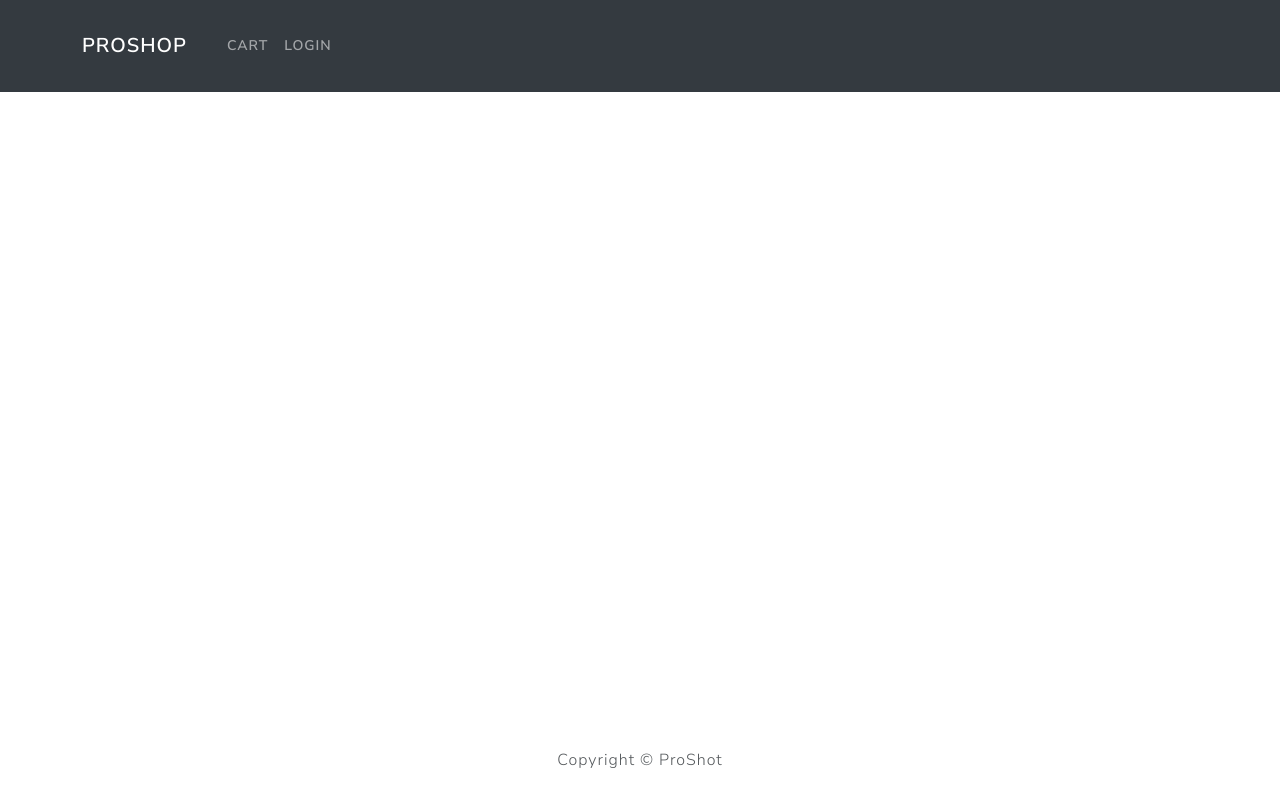
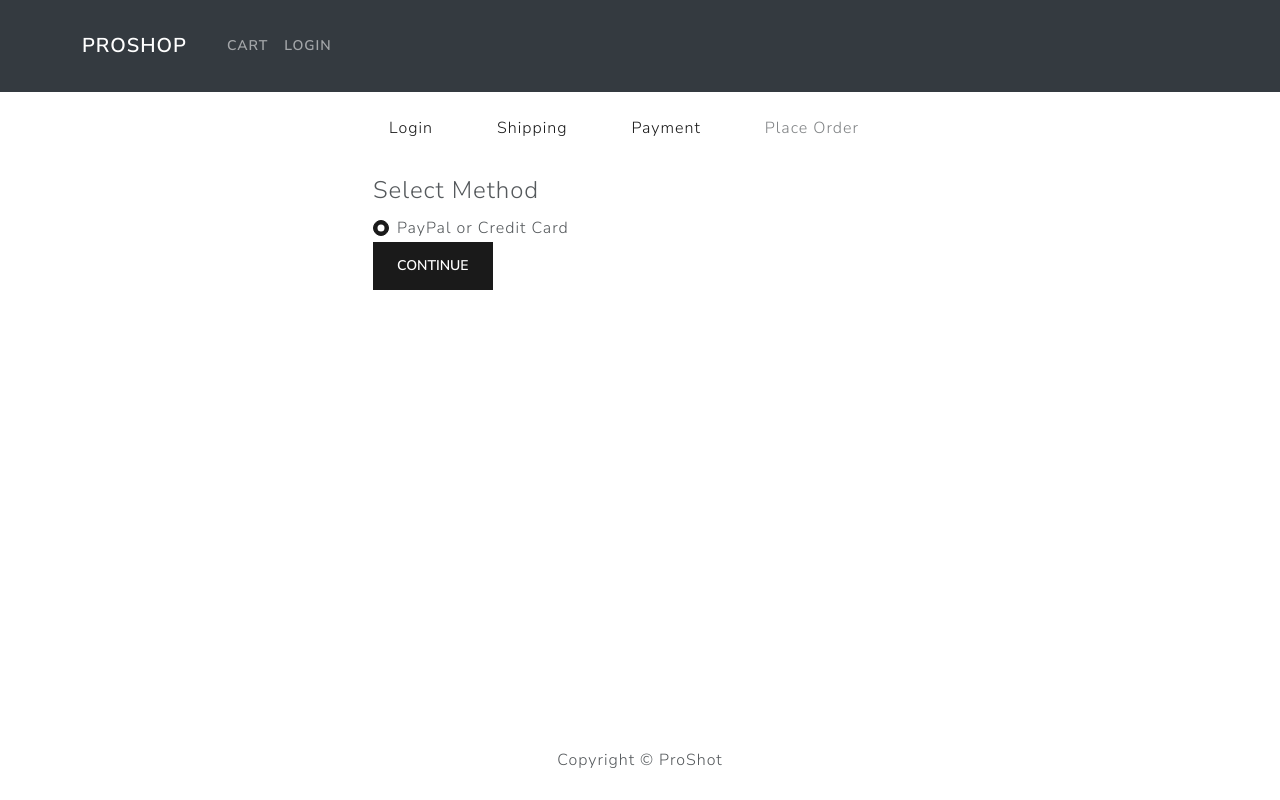
Before and after one commit to SohamBK/django_proshop, a React (Create React App) app in the folder FE/: page /payment in a window 1280 px wide. Built offline with nearby package versions, Linux system fonts and the light colour scheme; the HTML template or start-up script is replaced by a standard one.

Commit message:
'payment'

```diff
--- a/FE/src/App.js
+++ b/FE/src/App.js
@@ -9,6 +9,7 @@
 import RegisterScreen from './screens/RegisterScreen.js';
 import ProfileScreen from './screens/ProfileScreen.js';
 import ShippingScreen from './screens/ShippingScreen.js';
+import PaymentScreen from './screens/PaymentScreen.js';
 
 function App() {
   return (
@@ -24,6 +25,7 @@
             <Route path='/register' element={<RegisterScreen/>}/>
             <Route path='/user-profile' element={<ProfileScreen/>}/>
             <Route path='/shipping' element={<ShippingScreen />} />
+            <Route path='/payment' element={<PaymentScreen />} />
           </Routes>
         </Container>
       </main>
--- a/FE/src/features/cartSlice.js
+++ b/FE/src/features/cartSlice.js
@@ -36,7 +36,7 @@
         },
         savePaymentMethod: (state, action) => {
             state.paymentMethod = action.payload;
-            localStorage.setItem('paymentMethod', JSON.stringify(state.paymentMethod));
+            localStorage.setItem('paymentMethod', JSON.stringify(action.payload));
         },
         clearCartItems: (state) => {
             state.cartItems = [];
--- /dev/null
+++ b/FE/src/screens/PaymentScreen.js
@@ -0,0 +1,54 @@
+import React, { useState } from 'react';
+import { Form, Button, Col } from 'react-bootstrap';
+import { useDispatch, useSelector } from 'react-redux';
+import FormContainer from '../components/FormContainer';
+import CheckoutSteps from '../components/CheckoutSteps';
+import { savePaymentMethod } from '../features/cartSlice';
+import { useNavigate } from 'react-router-dom';
+
+function PaymentScreen() {
+    const dispatch = useDispatch();
+    const navigate = useNavigate();
+
+    const { shippingAddress } = useSelector((state) => state.cart);
+
+    const [paymentMethod, setPaymentMethod] = useState('PayPal');
+
+    if (!shippingAddress.address) {
+        navigate('/shipping');
+    }
+
+    const submitHandler = (e) => {
+        e.preventDefault();
+        dispatch(savePaymentMethod(paymentMethod));
+        navigate('/placeorder');
+    };
+
+    return (
+        <FormContainer>
+            <CheckoutSteps step1 step2 step3 />
+            <Form onSubmit={submitHandler}>
+                <Form.Group>
+                    <Form.Label as='legend'>Select Method</Form.Label>
+                    <Col>
+                        <Form.Check
+                            type='radio'
+                            label='PayPal or Credit Card'
+                            id='paypal'
+                            name='paymentMethod'
+                            value='PayPal'
+                            checked={paymentMethod === 'PayPal'}
+                            onChange={(e) => setPaymentMethod(e.target.value)}
+                        />
+                    </Col>
+                </Form.Group>
+
+                <Button type='submit' variant='primary'>
+                    Continue
+                </Button>
+            </Form>
+        </FormContainer>
+    );
+}
+
+export default PaymentScreen;
```
